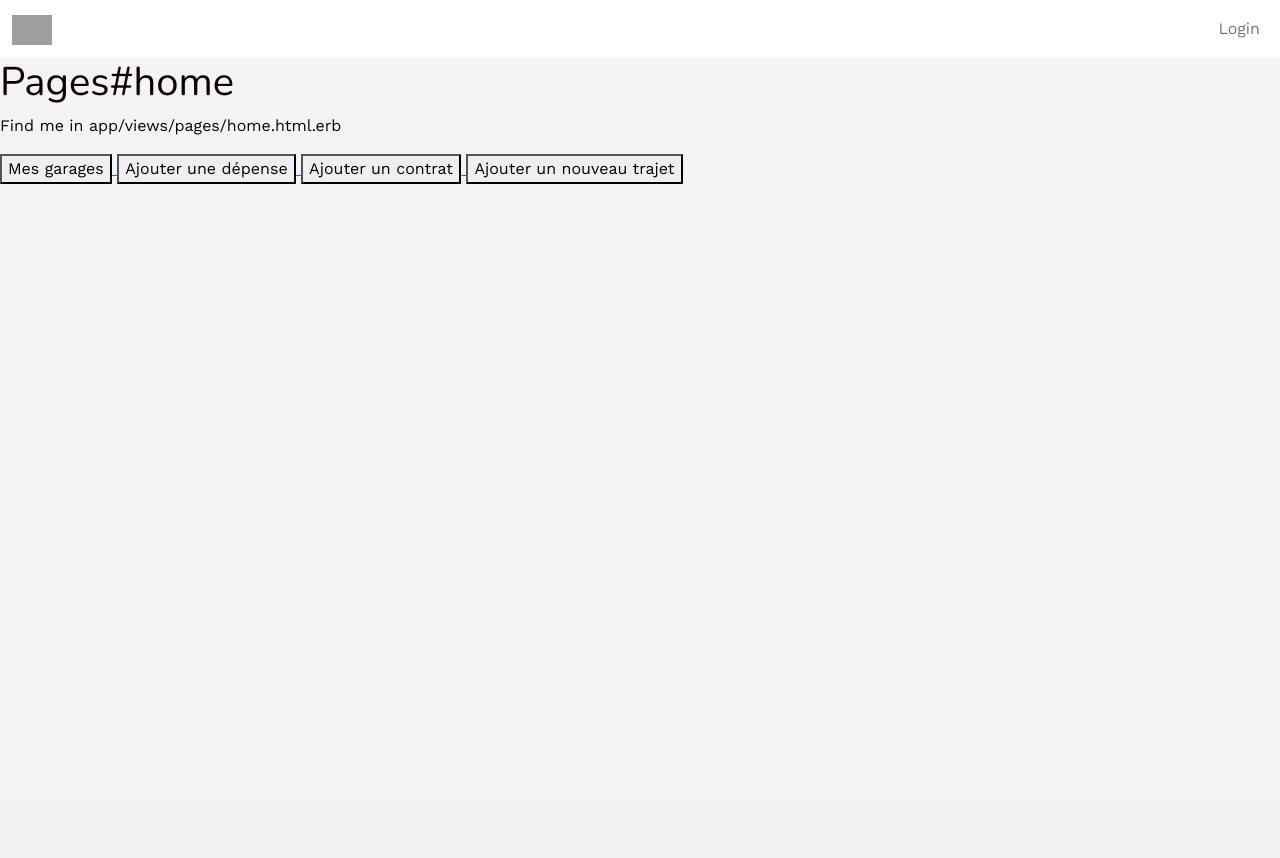
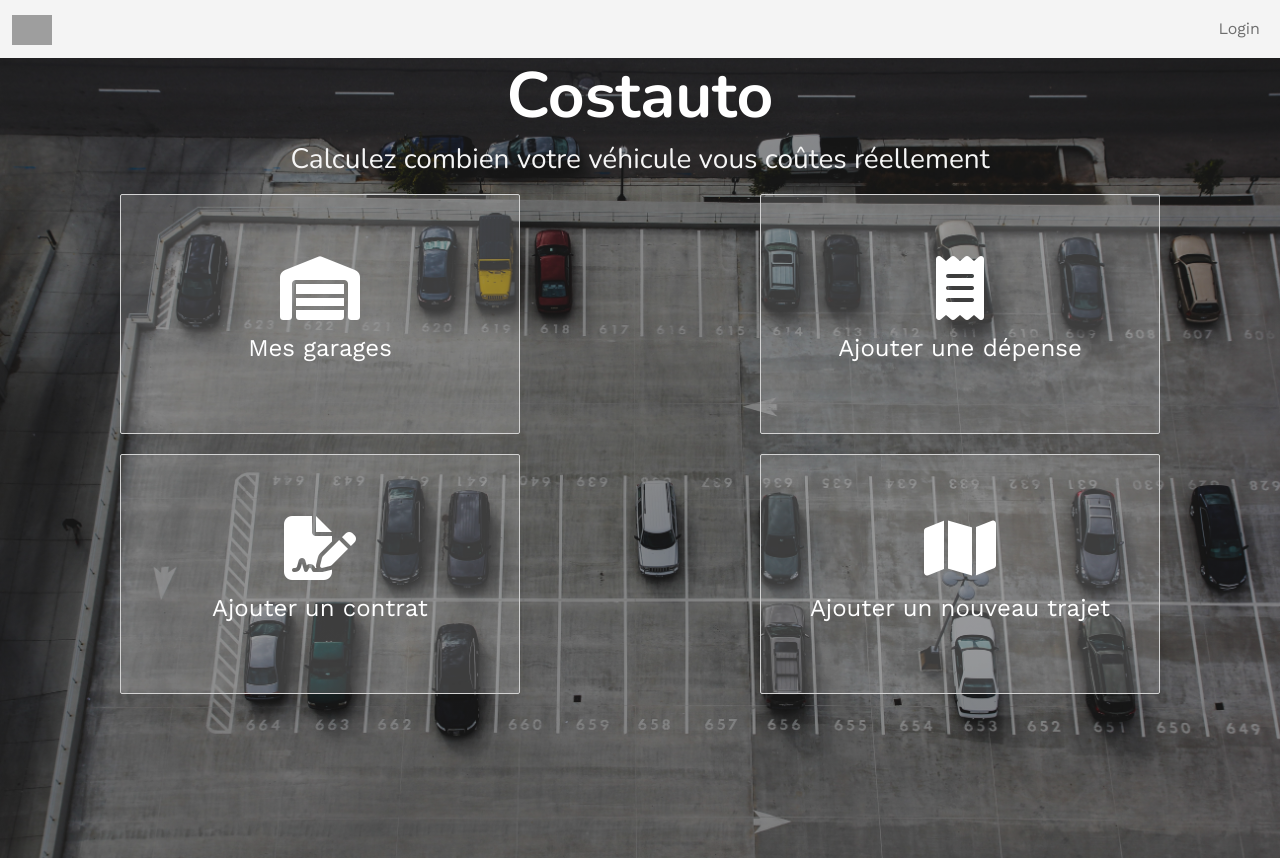
Before and after one commit to Joelebucheron/costauto, a Rails app: page / in a window 1280 px wide. Before the commit the page ends 184 px from the top, so only its background shows below. Run offline with Rails 7, Linux system fonts and the light colour scheme; style sheets or scripts are compiled from the project's sources; some libraries are stand-ins or nearby versions; grey boxes are pictures that could not be loaded.

Commit message:
Adding some front end

```diff
--- /dev/null
+++ b/app/assets/stylesheets/components/_button.scss
@@ -0,0 +1,10 @@
+.button {
+  border: solid 1px #235789;
+  border-radius: 5px;
+  padding: 5px;
+  color: #235789;
+  &:hover {
+    background-color: #235789;
+    color: white;
+  }
+}
--- /dev/null
+++ b/app/assets/stylesheets/components/_cards.scss
@@ -0,0 +1,88 @@
+.card-home {
+  display: flex;
+  flex-direction: column;
+  align-items: center;
+  justify-content: center;
+  border: 1px solid lightgrey;
+  background-color: rgba(216, 216, 216, 0.2);
+  border-radius: 2px;
+  padding: 5px;
+  margin: 10px;
+  width: 50vh;
+  height: 30vh;
+  i{
+    color: white;
+    font-size: 4rem;
+    padding: 10px 0;
+  }
+  p {
+    font-size: 1.5rem;
+  }
+  &:hover{
+    background-color: rgba(216, 216, 216, 0.5);
+    color: white;
+    i {
+      color: white;
+    }
+  }
+}
+
+.cards-garage-container {
+  display: flex;
+  justify-content: center;
+}
+.cards-garage {
+  display: flex;
+  flex-direction: column;
+  align-items: center;
+  justify-content: center;
+  text-align: center;
+  border: 1px solid lightgrey;
+  background-color: rgba(216, 216, 216, 0.2);
+  border-radius: 2px;
+  padding: 5px;
+  margin: 10px;
+  width: 40vh;
+  height: 40vh;
+
+  i {
+    color: white;
+    font-size: 4rem;
+    padding: 10px 0;
+  }
+
+  p {
+    font-size: 1.5rem;
+  }
+
+  &:hover {
+    background-color: rgba(216, 216, 216, 0.5);
+    color: white;
+
+    i {
+      color: white;
+    }
+  }
+  h3 {
+    color: #235789;
+  }
+
+}
+
+.small-cards {
+  text-align: center;
+  display: flex;
+  flex-direction: column;
+  background-color: #235789;
+  border-radius: 50%;
+  height: 60px;
+  width: 60px;
+  margin: 5px;
+  padding: 0px;
+  i {
+    font-size: 15px;
+  }
+  p {
+    font-size: 10px;
+  }
+}
--- /dev/null
+++ b/app/assets/stylesheets/components/_icon.scss
@@ -0,0 +1,23 @@
+.icons {
+
+  i {
+    padding: 20px;
+    color: darkgray;
+    font-size: 1rem;
+    &:hover {
+      color: #235789;
+    }
+  }
+}
+
+.small-icon {
+  display: flex;
+  flex-direction: row;
+  justify-content: center;
+  padding: 5px;
+  color: white;
+  i {
+    padding: 10px 0 0 0;
+  }
+
+}
--- a/app/assets/stylesheets/components/_index.scss
+++ b/app/assets/stylesheets/components/_index.scss
@@ -3,3 +3,6 @@
 @import "avatar";
 @import "form_legend_clear";
 @import "navbar";
+@import "cards";
+@import "icon";
+@import "button";
--- a/app/assets/stylesheets/components/_navbar.scss
+++ b/app/assets/stylesheets/components/_navbar.scss
@@ -1,6 +1,6 @@
 .navbar-lewagon {
   justify-content: space-between;
-  background: white;
+  background: transparent;
 }
 
 .navbar-lewagon .navbar-collapse {
--- /dev/null
+++ b/app/assets/stylesheets/pages/_garage.scss
@@ -0,0 +1,11 @@
+.garage-container {
+  background-image: linear-gradient(rgba(0, 0, 0, 0.4), rgba(0, 0, 0, 0.4)), asset_url("homepage.jpg");
+  background-size: cover;
+  background-position: center;
+  height: 100vh;
+  h1 {
+    color: white;
+    text-align: center;
+    padding: 20px;
+  }
+}
--- /dev/null
+++ b/app/assets/stylesheets/pages/_general.scss
@@ -0,0 +1,9 @@
+a {
+  text-decoration: none;
+  color: grey;
+}
+
+a:hover {
+  color: grey;
+
+}
--- a/app/assets/stylesheets/pages/_home.scss
+++ b/app/assets/stylesheets/pages/_home.scss
@@ -1 +1,38 @@
 // Specific CSS for your home-page
+.home_container {
+  background-image: linear-gradient(rgba(0, 0, 0, 0.4), rgba(0, 0, 0, 0.4)), asset_url("homepage.jpg");
+  background-size: cover;
+  background-position: center;
+  height: 100vh;
+  h1 {
+    color: white;
+    text-align: center;
+    font-weight: bold;
+    font-size: 4em;
+  }
+  h3 {
+    color: whitesmoke;
+    text-align: center;
+  }
+  a{
+    color: white;
+  }
+}
+.home_buttons {
+  display: grid;
+  grid-template-rows: repeat(2, 1fr);
+  grid-template-columns: repeat(2, 1fr);
+  align-items: center;
+  justify-items: center;
+
+
+  .button_one {
+    grid-column: 1;
+    grid-row: 1;
+  }
+  .button_two {
+    grid-column: 2;
+    grid-row: 1;
+  }
+
+}
--- a/app/assets/stylesheets/pages/_index.scss
+++ b/app/assets/stylesheets/pages/_index.scss
@@ -1,2 +1,4 @@
 // Import page-specific CSS files here.
 @import "home";
+@import "general";
+@import "garage";
--- a/app/models/user.rb
+++ b/app/models/user.rb
@@ -21,4 +21,6 @@ class User < ApplicationRecord
   has_many :garages
   has_many :cars, through: :garages, dependent: :destroy
   has_many :invoices, through: :cars, dependent: :destroy
+  has_many :contracts, through: :cars, dependent: :destroy
+  has_many :trips, through: :cars, dependent: :destroy
 end
--- a/app/views/layouts/application.html.erb
+++ b/app/views/layouts/application.html.erb
@@ -9,6 +9,8 @@
     <%= stylesheet_link_tag 'application', media: 'all', 'data-turbolinks-track': 'reload' %>
 
     <%= javascript_pack_tag 'application', 'data-turbolinks-track': 'reload', defer: true %>
+    <script src="https://kit.fontawesome.com/e7c6739a05.js" crossorigin="anonymous"></script>
+    <link rel="stylesheet" href="https://use.fontawesome.com/releases/v6.1.2/css/all.css">
   </head>
 
   <body>
--- a/app/views/pages/home.html.erb
+++ b/app/views/pages/home.html.erb
@@ -1,19 +1,36 @@
+<div class="home_container">
+  <h1>Costauto</h1>
+  <h3>Calculez combien votre véhicule vous coûtes réellement </h3>
 
-<h1>Pages#home</h1>
-<p>Find me in app/views/pages/home.html.erb</p>
-
+  <div class="home_buttons">
       <%= link_to garages_path do %>
-  <button>Mes garages</button>
+        <div class="card-home">
+          <i class="fa-solid fa-warehouse"></i>
+          <p>Mes garages</p>
+        </div>
       <% end %>
 
+    <div class="button_two">
       <%= link_to new_invoice_path do %>
-  <button>Ajouter une dépense</button>
+        <div class="card-home">
+          <i class="fa-solid fa-receipt"></i>
+          <p>Ajouter une dépense</p>
+        </div>
       <% end %>
+    </div>
 
     <%= link_to new_contract_path do %>
-  <button>Ajouter un contrat</button>
+      <div class="card-home">
+        <i class="fa-solid fa-file-signature"></i>
+        <p>Ajouter un contrat</p>
+      </div>
     <% end %>
 
     <%= link_to new_trip_path do %>
-  <button>Ajouter un nouveau trajet</button>
+      <div class="card-home">
+        <i class="fa-solid fa-map"></i>
+        <p>Ajouter un nouveau trajet</p>
+      </div>
     <% end %>
+  </div>
+</div>
--- a/app/views/shared/_navbar.html.erb
+++ b/app/views/shared/_navbar.html.erb
@@ -21,9 +21,9 @@
             <%= image_tag "https://kitt.lewagon.com/placeholder/users/ssaunier", class: "avatar dropdown-toggle", id: "navbarDropdown", data: { bs_toggle: "dropdown" }, 'aria-haspopup': true, 'aria-expanded': false %>
             <div class="dropdown-menu dropdown-menu-end" aria-labelledby="navbarDropdown">
               <%= link_to "Garage", garages_path , class: "dropdown-item" %>
-              <%= link_to "Ajouter un contrat", "#", class: "dropdown-item" %>
+              <%= link_to "Ajouter un contrat", new_contract_path, class: "dropdown-item" %>
               <%= link_to "Ajouter une facture", new_invoice_path, class: "dropdown-item" %>
-              <%= link_to "Ajouter une trajet", "#", class: "dropdown-item" %>
+              <%= link_to "Ajouter une trajet", new_trip_path, class: "dropdown-item" %>
               <%= link_to "Profil", "#", class: "dropdown-item" %>
               <%= link_to "Log out", destroy_user_session_path, method: :delete, class: "dropdown-item" %>
             </div>
```
Also changed, not shown: app/views/garages/index.html.erb (+40 -12 lines), app/assets/images/homepage.jpg, app/assets/images/homepage2.jpg (added), app/assets/images/logo-garage.png (added). Lines whose indentation alone changed are shown as unchanged.
